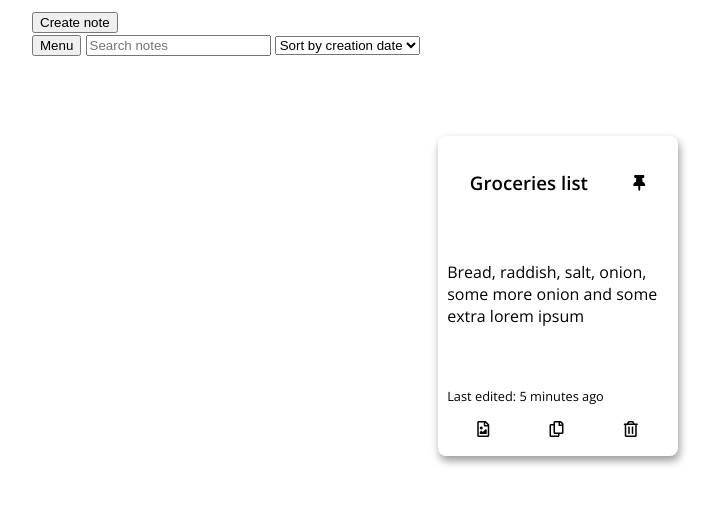
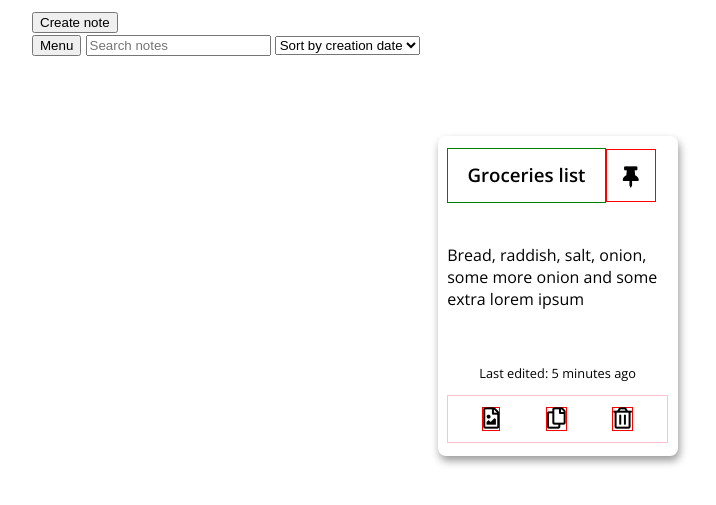
Before and after one commit to decameronn/noteX, a website: page app/pug/index.pug in a window 1280 px wide. Shown: the part 141-646 px from the top of the page, without its empty margins (96-812 px from the left). Drawn offline with nearby package versions, Linux system fonts and the light colour scheme; files that its build step writes are made by us from their sources.

Commit message:
refine note object

```diff
--- a/app/pug/body.pug
+++ b/app/pug/body.pug
@@ -21,7 +21,7 @@ body
           div(class="note-title")
             h3 Groceries list
           div(class="note-pin")
-            i(class="fas fa-thumbtack")
+            i(class="fas fa-thumbtack fa-lg")
         div(class="note-content")
           //- TODO insert image at cursor position via icon from footer
           p Bread, raddish, salt, onion, some more onion and some extra lorem ipsum
@@ -30,8 +30,8 @@ body
             p Last edited: 5 minutes ago
           div(class="note-footer-pins")
             div(class="footer-icon")
-              i(class="far fa-file-image")
+              i(class="far fa-file-image fa-lg")
             div(class="footer-icon")
-              i(class="far fa-copy")
+              i(class="far fa-copy fa-lg")
             div(class="footer-icon")
-              i(class="far fa-trash-alt")
+              i(class="far fa-trash-alt fa-lg")
--- a/app/sass/style.sass
+++ b/app/sass/style.sass
@@ -39,30 +39,44 @@ body
       display: flex
       flex-flow: row wrap
       align-items: center
-      justify-content: space-around
+      // justify-content: space-around
 
       .note-title
-        // border: 1px solid green
-        // line-height: .8
+        border: 1px solid green
+        line-height: .8
+        padding: 0 1.2em
+        justify-content: flex-start
       .note-pin
-        // justify-content: end
+        // display: none
+        border: 1px solid red
+        padding: 1em 1em 0.8em 1em
+        justify-content: flex-end
+        &:hover
+          display: block
+          margin-left: .5em
+          transition: 0.3s all
+          background-color: #e5e5e5
+          border-radius: 50%
 
     .note-footer
       display: flex
       flex-flow: column nowrap
+      position: relative
 
       .note-footer-text
         > p
            font-size: 0.8em
+           text-align: center
 
       .note-footer-pins
+        border: 1px solid pink
         display: flex
         flex-flow: row nowrap
         justify-content: space-around
+        padding: 0.7em
 
         .footer-icon
+          border: 1px solid red
           margin: 0
-
           &:hover
             background-color: #f8f9fa
-            border-radius: 50%
```
